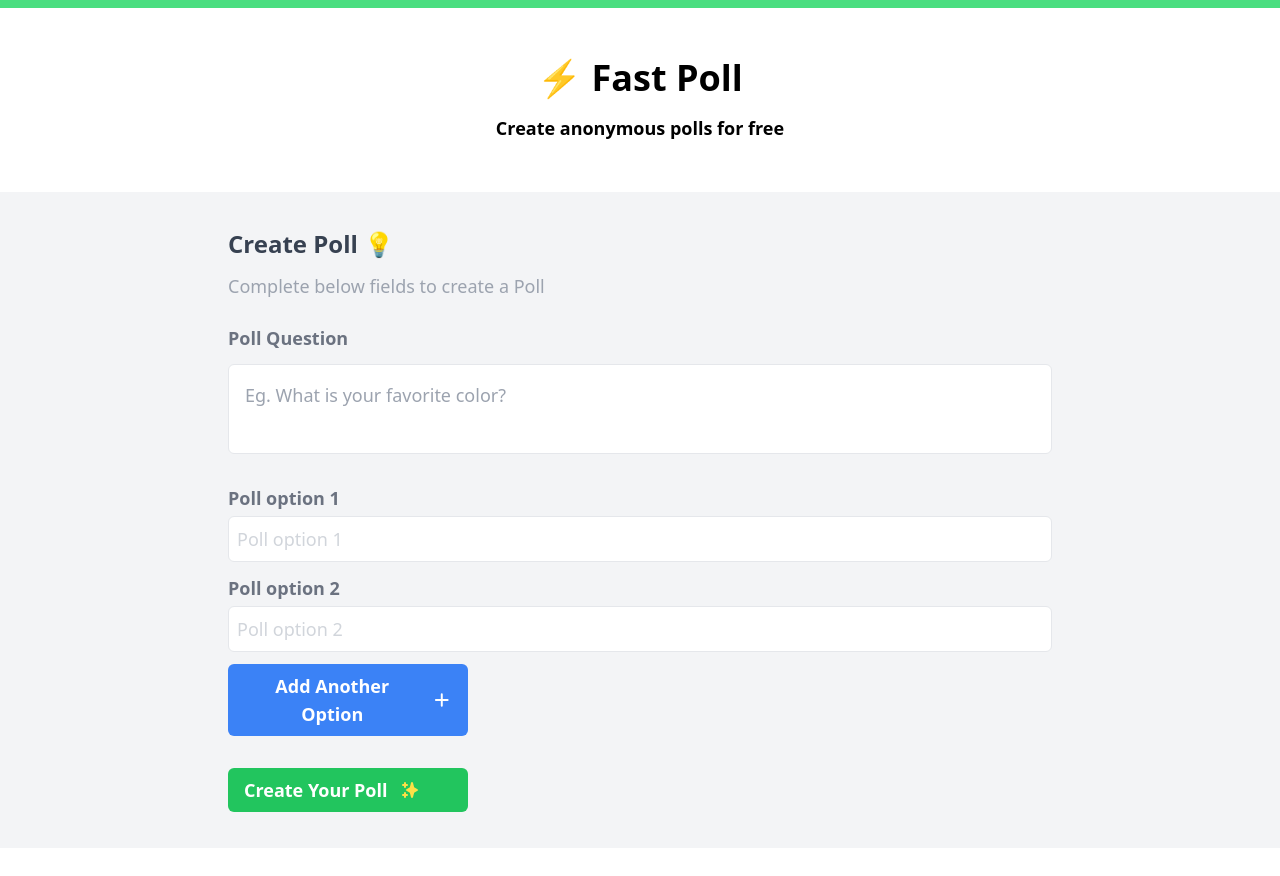
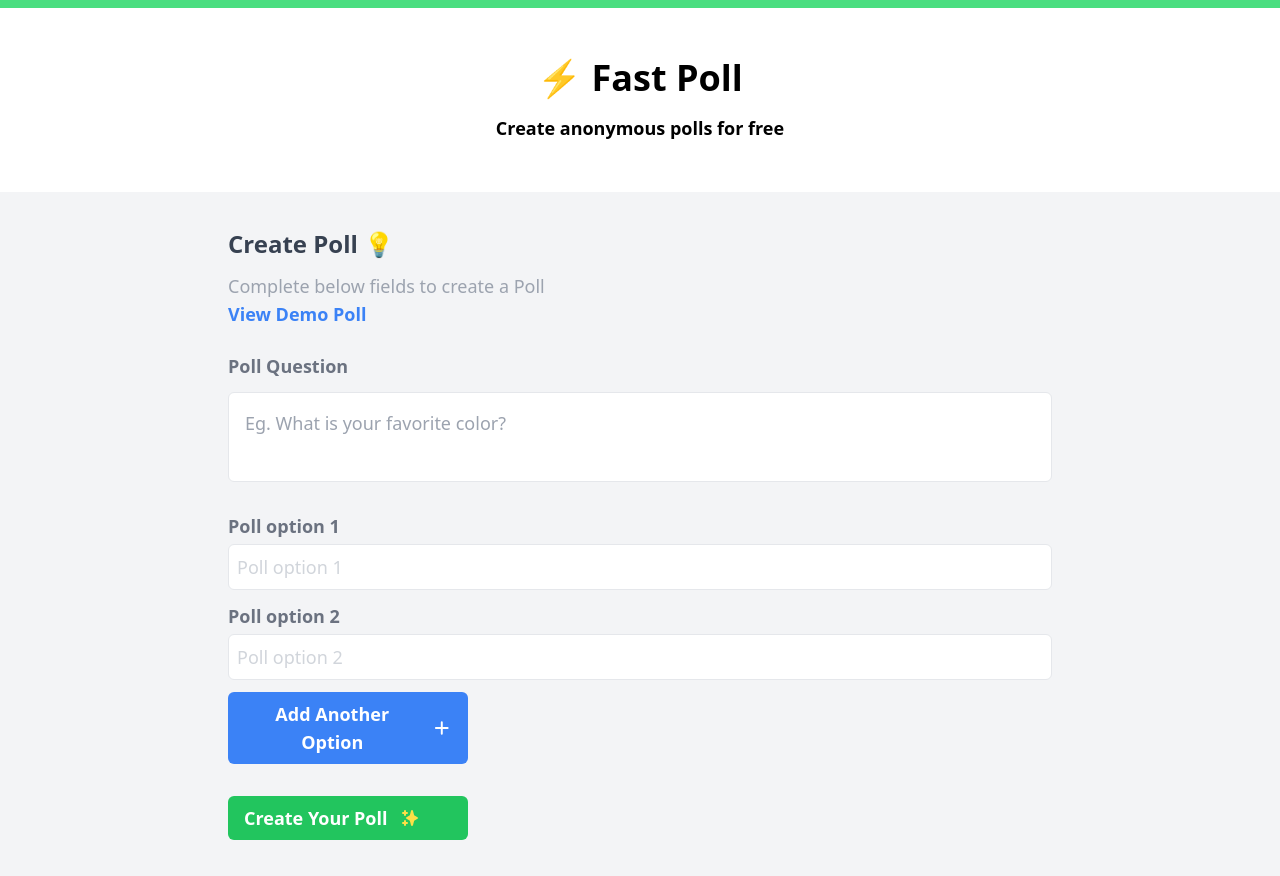
Before and after one commit to kaustubh-jsr/fast_poll_frontend, a React (Create React App) app: page / in a window 1280 px wide. Before the commit the page ends 848 px from the top, so only its background shows below. Built offline with nearby package versions, Linux system fonts and the light colour scheme.

Commit message:
feat : added demo poll

```diff
--- a/src/pages/Home.jsx
+++ b/src/pages/Home.jsx
@@ -6,7 +6,7 @@ import { useUniqueComponentId } from "../hooks/useUniqueComponentId";
 import { isValidPollInputs } from "../utils";
 import { createPoll as createPollApi } from "../api";
 import toast from "react-hot-toast";
-import { useNavigate } from "react-router-dom";
+import { Link, useNavigate } from "react-router-dom";
 import { AnimatePresence, motion } from "framer-motion";
 
 const Home = () => {
@@ -74,6 +74,12 @@ const Home = () => {
           <p className="text-gray-400 text-lg font-medium">
             Complete below fields to create a Poll
           </p>
+          <Link
+            to="/poll/results/1"
+            className="text-blue-500 font-bold text-lg"
+          >
+            View Demo Poll
+          </Link>
         </div>
 
         <section className="my-6">
```
